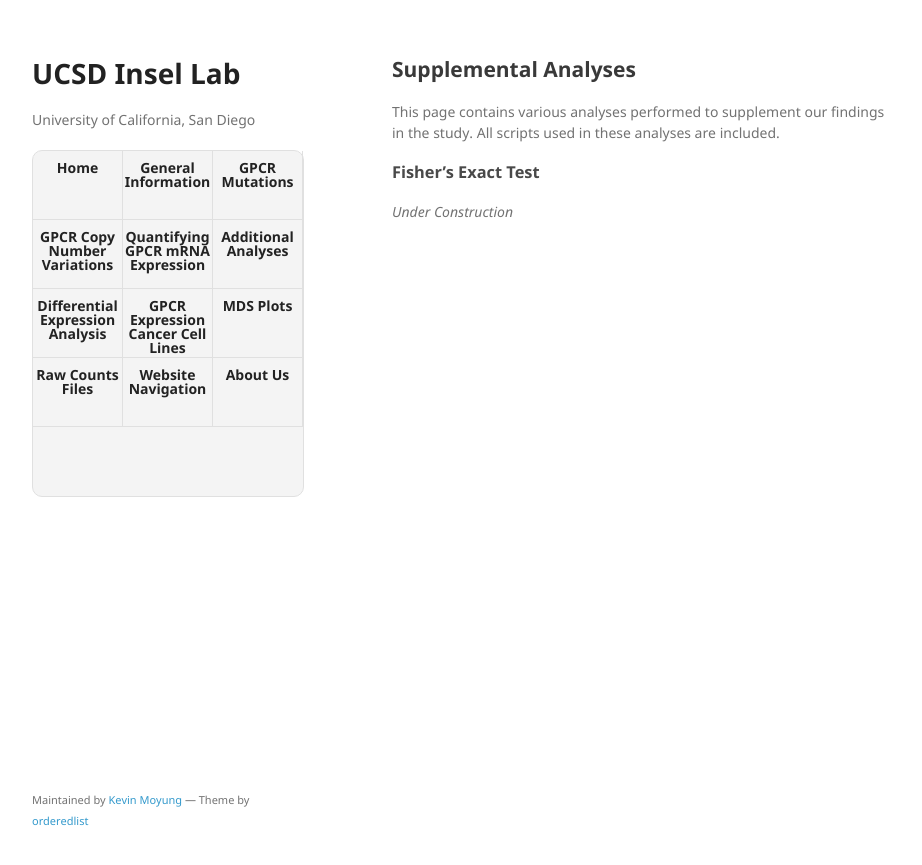
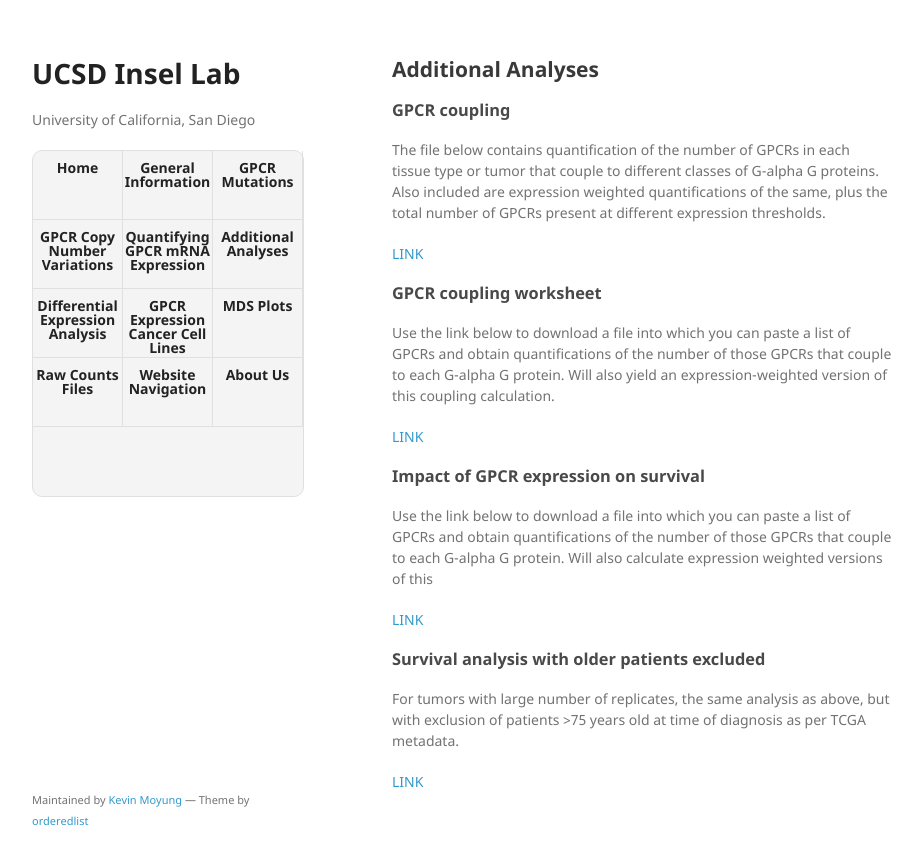
Before and after one commit to insellab/insellab.github.io, a Jekyll site: the page built from analyses.md, in a window 1280 px wide. Shown: the top 865 px of the page, without its empty margins (178-1100 px from the left). Built offline with Jekyll 4.4.1, drawn with Linux system fonts in a browser that asks for light colours; our own code applies the rules of GitHub Pages for plain Markdown files.

Commit message:
Update analyses.md

```diff
--- a/analyses.md
+++ b/analyses.md
@@ -1,7 +1,26 @@
-## Supplemental Analyses
+## Additional Analyses
 
-This page contains various analyses performed to supplement our findings in the study. All scripts used in these analyses are included.
 
-### Fisher's Exact Test
+### GPCR coupling
 
-*Under Construction*
+The file below contains quantification of the number of GPCRs in each tissue type or tumor that couple to different classes of G-alpha G proteins. Also included are expression weighted quantifications of the same, plus the total number of GPCRs present at different expression thresholds.
+
+[LINK](https://insellab.github.io/counts_files)
+
+### GPCR coupling worksheet
+
+Use the link below to download a file into which you can paste a list of GPCRs and obtain quantifications of the number of those GPCRs that couple to each G-alpha G protein. Will also yield an expression-weighted version of this coupling calculation.
+
+[LINK](https://insellab.github.io/counts_files)
+
+### Impact of GPCR expression on survival
+
+Use the link below to download a file into which you can paste a list of GPCRs and obtain quantifications of the number of those GPCRs that couple to each G-alpha G protein. Will also calculate expression weighted versions of this
+
+[LINK](https://insellab.github.io/counts_files)
+
+### Survival analysis with older patients excluded
+
+For tumors with large number of replicates, the same analysis as above, but with exclusion of patients >75 years old at time of diagnosis as per TCGA metadata.
+
+[LINK](https://insellab.github.io/counts_files)
```
